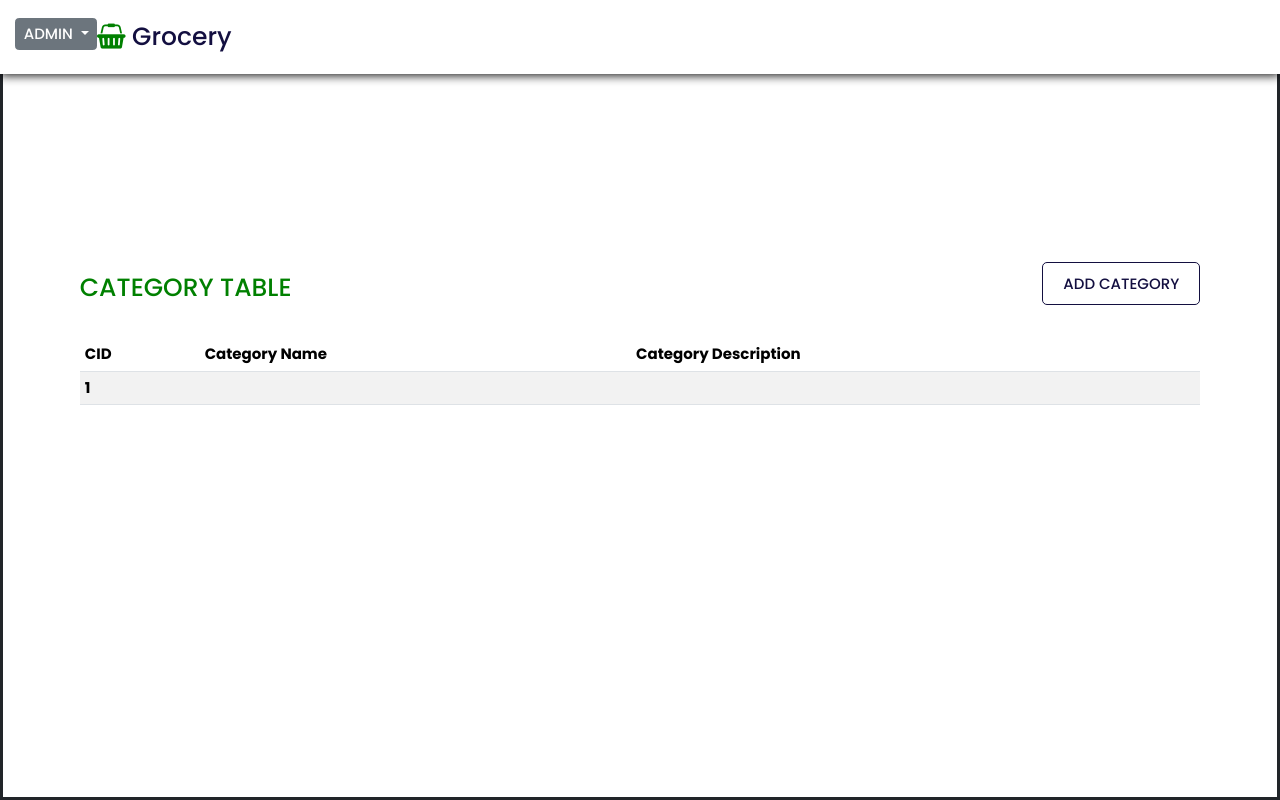
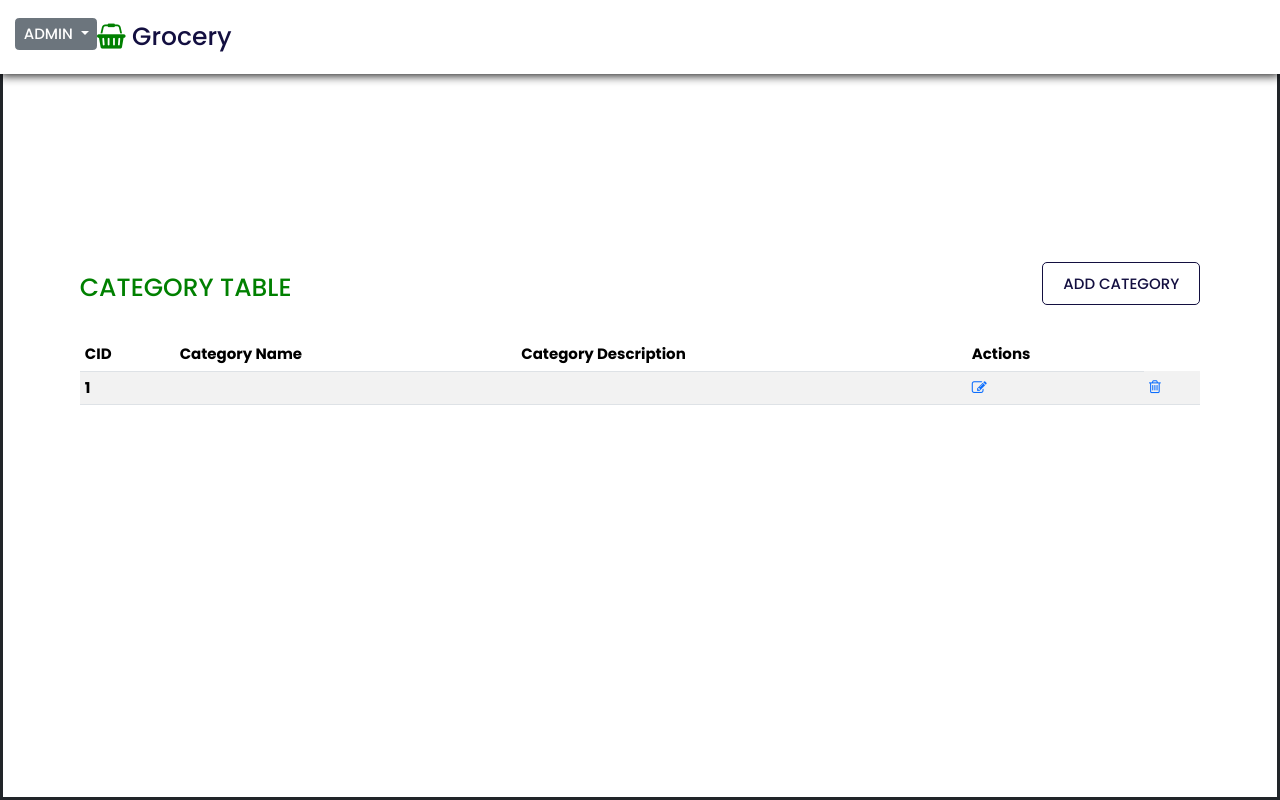
Before and after one commit to roshanchouha/Online-grocery-Platform, a PHP site: page /grocery/admin/category.php in a window 1280 px wide. Run offline with PHP 8.4, Linux system fonts and the light colour scheme; tables that the repository leaves empty hold one stand-in row (values such as "Sample post"); data that the repository does not hold is empty.

Commit message:
Add files via upload

```diff
--- a/admin/category.php
+++ b/admin/category.php
@@ -22,7 +22,7 @@ include 'header.php'; ?>
                   <th scope="col">CID</th>
                   <th scope="col">Category Name</th>
                   <th scope="col">Category Description</th>
-
+                  <th scope="col">Actions</th>
                 </tr>
                </thead>
                <tbody>
@@ -42,6 +42,8 @@ include 'header.php'; ?>
                   <th scope="row"><?php  echo $row['CID'] ?></th>
                   <td><?php  echo $row['categoryname'] ?></td>
                   <td><?php  echo $row['categorydescription'] ?></td>
+                  <td class='edit'><a href='#'><i class='fa fa-edit'></i></a></td>
+                  <td class='delete'><a href='#'><i class='fa fa-trash-o'></i></a></td>
 
                 </tr>
                 <?php
```
